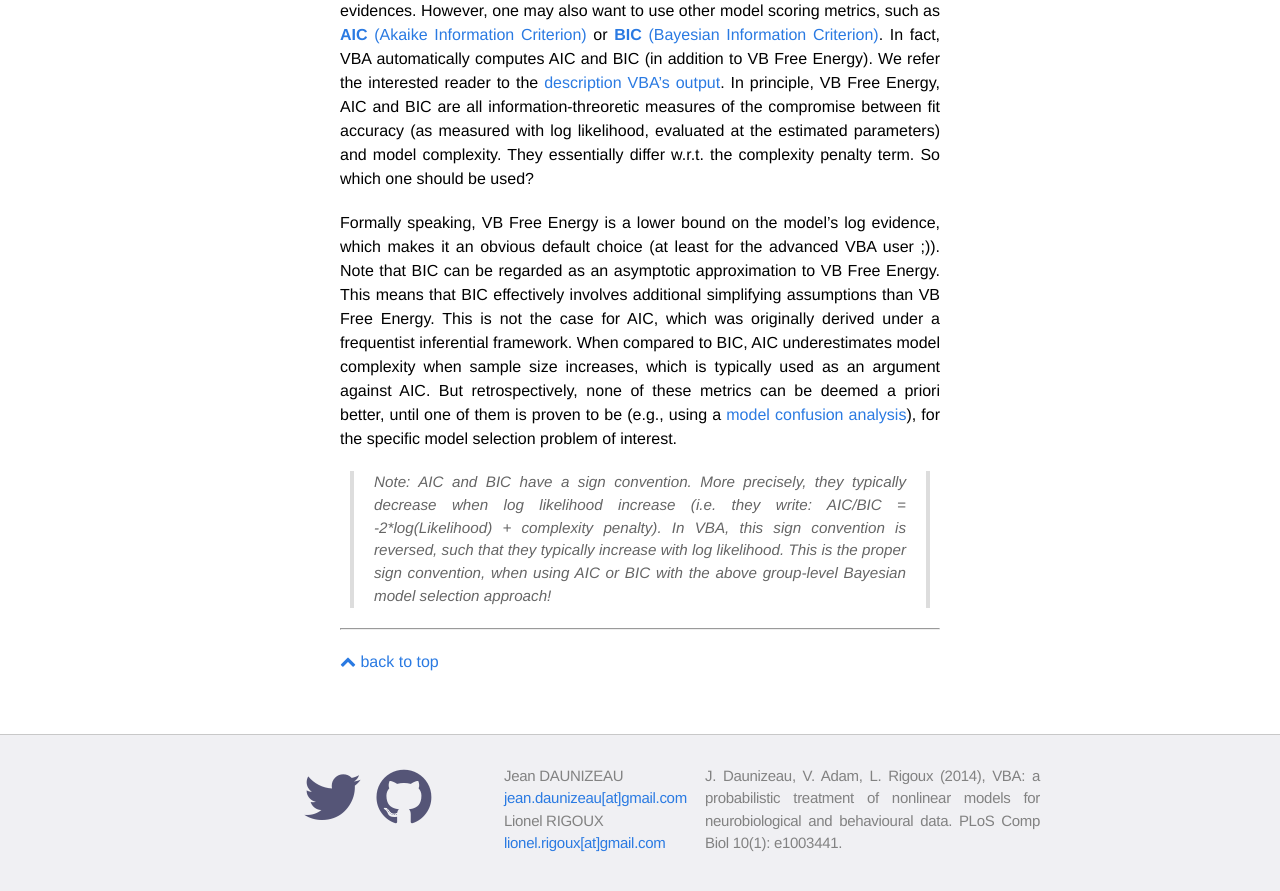
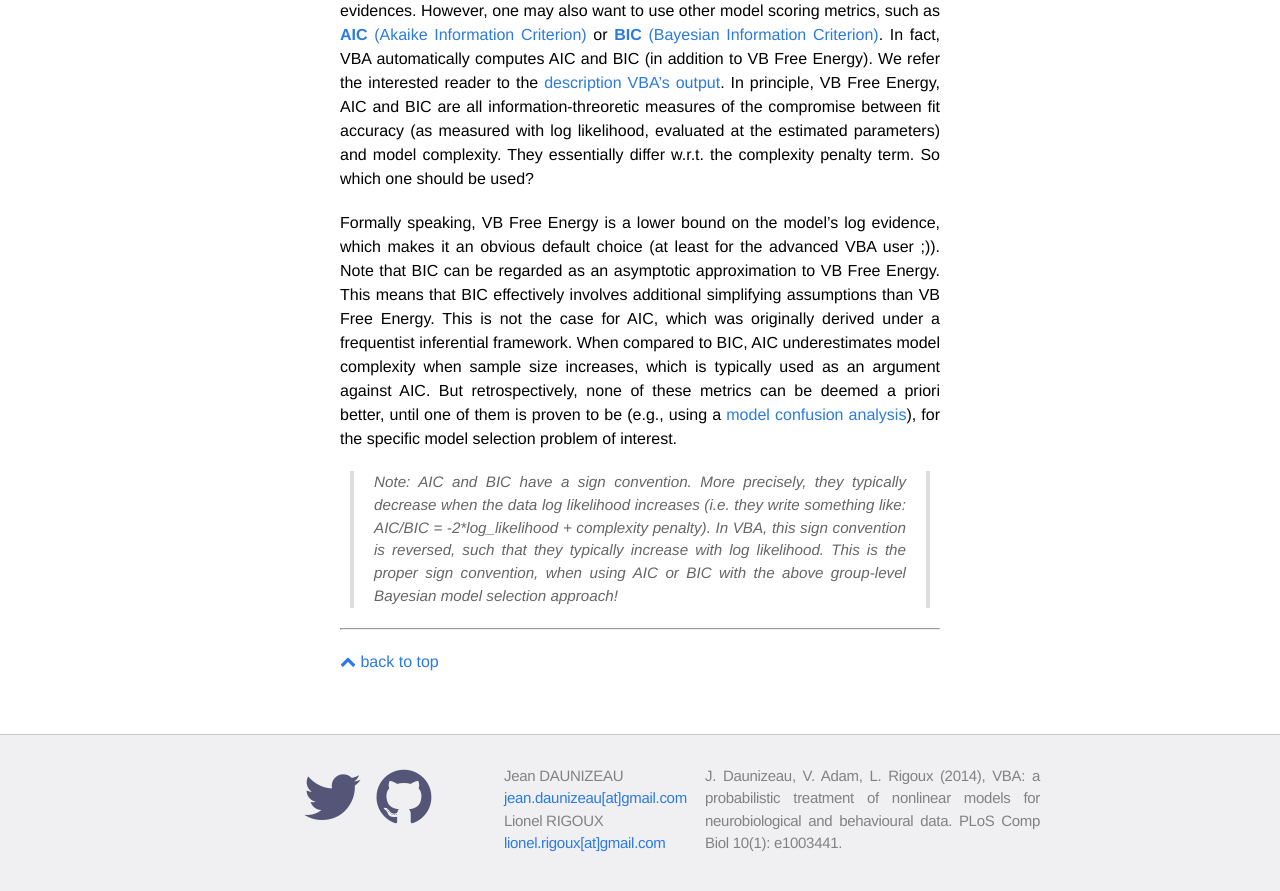
Before and after one commit to MBB-team/VBA-toolbox, a Jekyll site: the page built from _wiki/BMS-for-group-studies.md, in a window 1280 px wide and 900 px high, scrolled down 9039 px. Shown: the top 891 px of the window. Built offline with Jekyll 4.4.1, drawn with Linux system fonts in a browser that asks for light colours; nearby versions of some CDN libraries; formulas are drawn with MathJax 3.

Commit message:
Update BMS-for-group-studies.md

```diff
--- a/_wiki/BMS-for-group-studies.md
+++ b/_wiki/BMS-for-group-studies.md
@@ -192,4 +192,4 @@
 Formally speaking, VB Free Energy is a lower bound on the model's log evidence, which makes it an obvious default choice (at least for the advanced VBA user ;)). Note that BIC can be regarded as an asymptotic approximation to VB Free Energy. This means that BIC effectively involves additional simplifying assumptions than VB Free Energy. This is not the case for AIC, which was originally derived under a frequentist inferential framework. When compared to BIC, AIC underestimates model complexity when sample size increases, which is typically used as an argument against AIC. But retrospectively, none of these metrics can be deemed a priori better, until one of them is proven to be (e.g., using a [model confusion analysis]({{ site.baseurl}}/wiki/identifiability/#model-confusion-analysis)), for the specific model selection problem of interest.
 
 
-> Note: AIC and BIC have a sign convention. More precisely, they typically decrease when log likelihood increase (i.e. they write: AIC/BIC = -2*log(Likelihood) + complexity penalty). In VBA, this sign convention is reversed, such that they typically increase with log likelihood. This is the proper sign convention, when using AIC or BIC with the above group-level Bayesian model selection approach!
+> Note: AIC and BIC have a *sign convention*. More precisely, they typically decrease when the data log likelihood increases (i.e. they write something like: AIC/BIC = -2*log_likelihood + complexity penalty). In VBA, this sign convention is reversed, such that they typically increase with log likelihood. This is the proper sign convention, when using AIC or BIC with the above group-level Bayesian model selection approach!
```
